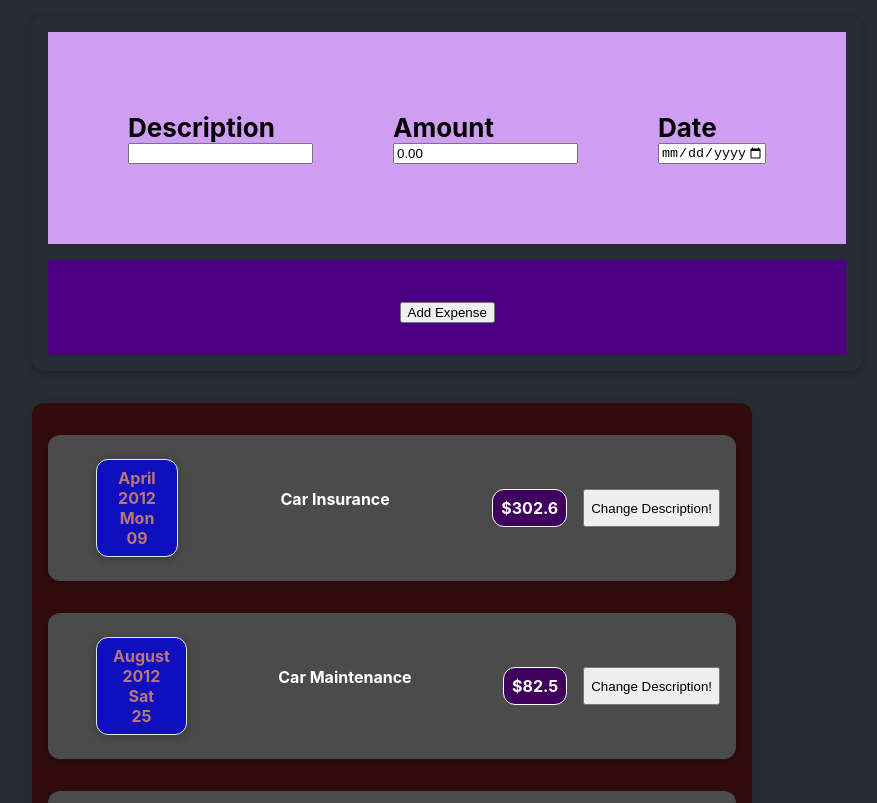
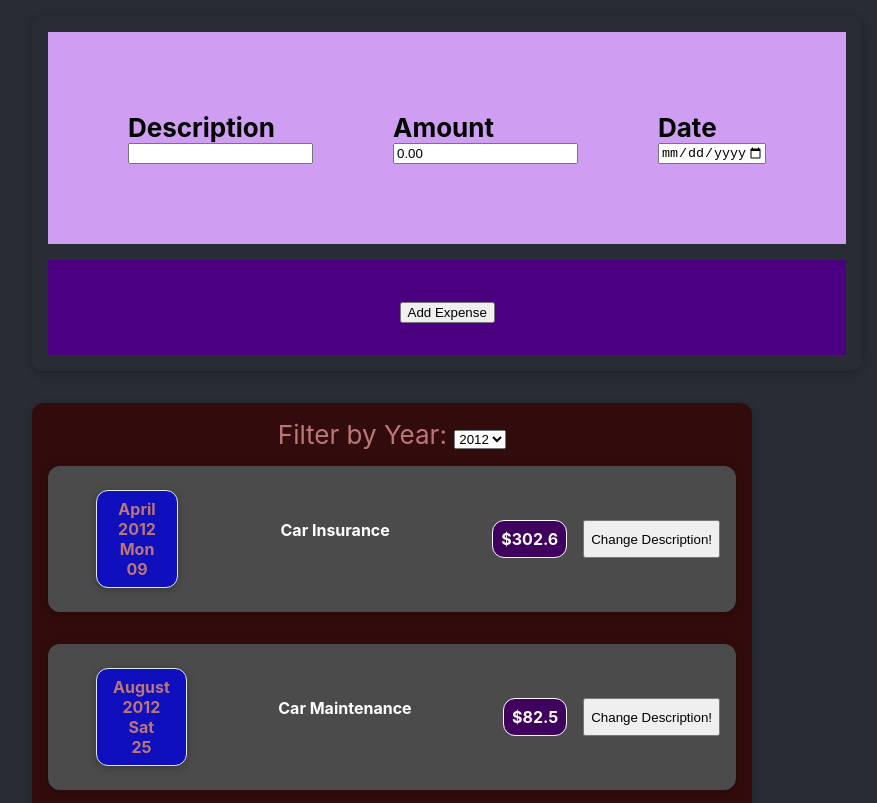
Before and after one commit to mcampaz/react_complete_guide, a React (Create React App) app in the folder react-complete-guide/: page / in a window 1280 px wide. Shown: the top 803 px of the page, without its empty margins (128-1005 px from the left). Built offline with nearby package versions, Linux system fonts and the light colour scheme.

Commit message:
[add] Years filter with data binding and child-parent data flow

```diff
--- a/react-complete-guide/src/App.js
+++ b/react-complete-guide/src/App.js
@@ -1,8 +1,12 @@
 import './App.css';
+
+import {useState} from "react";
 
 import Card from './components/UI/Card';
 import ExpenseItem from './components/Expenses/ExpenseItem';
 import NewExpense from './components/NewExpense/NewExpense';
+import ExpenseFilter from './components/Expenses/ExpenseFilter';
+
 
 const App = () => {
   const expenses = [
@@ -36,12 +40,22 @@ const App = () => {
   const addExpenseHandler = newExpense => {
     console.log('In App.js: ');
     console.log(newExpense);
-  }
+  };
+
+  const [filteredYear, setFilteredYear] = useState('2012');
+
+  const selectYearHandler = selectedYear =>{
+    console.log('In App.js: ');
+    console.log(selectedYear);
+    setFilteredYear(selectedYear)
+  };
 
   return (
     <div className="expense-index">
       <NewExpense onAddExpense={addExpenseHandler}/>
+
       <Card className="expense-index-items">
+        <ExpenseFilter selected={filteredYear} onSelectedYear={selectYearHandler}/>
         {
           expenses.map(expense => (
             <ExpenseItem expenseDate={expense.expenseDate}
--- /dev/null
+++ b/react-complete-guide/src/components/Expenses/ExpenseFilter.js
@@ -0,0 +1,24 @@
+import "./ExpenseFilter.css";
+
+const ExpenseFilter = (props) => {
+    const dropdownChangeHandler = event => {
+        console.log('In ExpenseFilter.js: ');
+        console.log(event.target.value);
+        props.onSelectedYear(event.target.value);
+    }
+    return (
+        <div>
+            <label htmlFor="">Filter by Year:  </label>
+            <select value={props.selected} onChange={dropdownChangeHandler}>
+                <option selected value="2012">2012</option>
+                <option value="2013">2013</option>
+                <option value="2014">2014</option>
+                <option value="2015">2015</option>
+                <option value="2016">2016</option>
+            </select>
+        </div>
+    );
+
+};
+
+export default ExpenseFilter;
```
Also changed, not shown: react-complete-guide/src/components/Expenses/ExpenseFilter.css (added).
